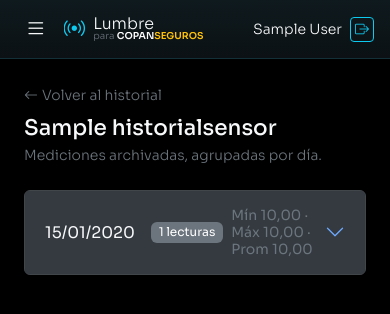
After one commit to delpianocp/esp32-tester, a Django app: a page that uses templates/base.html in a window 390 px wide. The commit adds this page. Shown: the top 314 px of the page. Run offline with Django 5.2, Linux system fonts and the light colour scheme; a user stored in the database is signed in; tables that the repository leaves empty hold one stand-in row (values such as "Sample post").

Commit message:
Historial persistente de sensores, decimales y responsive en sesiones

```diff
--- a/api/views.py
+++ b/api/views.py
@@ -6,7 +6,7 @@ from rest_framework.permissions import AllowAny, IsAuthenticated
 from rest_framework.response import Response
 from rest_framework.views import APIView
 
-from devices.models import Comando, Device, SolicitudVinculo, cerrar_sesiones_vencidas, generar_codigo_vinculo
+from devices.models import Comando, Device, SolicitudVinculo, archivar_lecturas_de_device, cerrar_sesiones_vencidas, generar_codigo_vinculo
 
 from .authentication import DeviceApiKeyAuthentication
 from .serializers import ComandoSerializer, LecturaSerializer
@@ -88,6 +88,7 @@ class ComandoEjecutadoView(APIView):
         data = ComandoSerializer(comando).data
 
         if comando.accion == "RESET":
+            archivar_lecturas_de_device(device)
             device.delete()
 
         return Response(data)
--- a/devices/models.py
+++ b/devices/models.py
@@ -222,3 +222,53 @@ def cerrar_sesiones_vencidas(device):
         if ahora >= limite:
             sesion.fin = limite
             sesion.save(update_fields=["fin"])
+
+
+class HistorialSensor(models.Model):
+    """
+    Archivo histórico de un sensor, INDEPENDIENTE del Device: cuando un
+    dispositivo se desvincula/elimina, sus lecturas normalmente se
+    borran en cascada - este modelo guarda una copia que sobrevive,
+    identificada por el nombre del sensor, para poder consultar sus
+    mediciones pasadas aunque el dispositivo ya no exista.
+    """
+
+    nombre_sensor = models.CharField(max_length=100)
+    device_id_original = models.UUIDField(
+        null=True, blank=True,
+        help_text="El ID que tenía el Device cuando existía (referencia, no FK)."
+    )
+    valor = models.FloatField()
+    timestamp = models.DateTimeField()
+    archivado_en = models.DateTimeField(auto_now_add=True)
+
+    class Meta:
+        ordering = ["-timestamp"]
+        indexes = [models.Index(fields=["nombre_sensor", "-timestamp"])]
+        verbose_name = "Lectura archivada"
+        verbose_name_plural = "Historial de sensores"
+
+    def __str__(self):
+        return f"{self.nombre_sensor}: {self.valor} ({self.timestamp:%d/%m/%Y %H:%M})"
+
+
+def archivar_lecturas_de_device(device):
+    """
+    Copia todas las lecturas de un dispositivo al archivo histórico
+    (HistorialSensor). Se llama justo ANTES de eliminar el Device, así
+    los datos sobreviven a la desvinculación. Usa bulk_create en lotes
+    para no hacer una query por lectura.
+    """
+    lecturas = device.lecturas.all().only("valor", "timestamp")
+    lote = [
+        HistorialSensor(
+            nombre_sensor=device.nombre,
+            device_id_original=device.id,
+            valor=l.valor,
+            timestamp=l.timestamp,
+        )
+        for l in lecturas
+    ]
+    if lote:
+        HistorialSensor.objects.bulk_create(lote, batch_size=1000)
+    return len(lote)
--- a/devices/urls.py
+++ b/devices/urls.py
@@ -9,6 +9,8 @@ urlpatterns = [
     path("mios/", views.my_devices, name="my_devices"),
     path("comparar/", views.comparar_sensores, name="comparar"),
     path("comparar/pdf/", views.comparar_pdf, name="comparar_pdf"),
+    path("historial/", views.historial_sensores, name="historial_sensores"),
+    path("historial/<str:nombre_sensor>/", views.historial_sensor_detalle, name="historial_sensor_detalle"),
     path("vincular/", views.solicitudes_vinculo, name="solicitudes_vinculo"),
     path("vincular/<int:solicitud_id>/", views.vincular_dispositivo, name="vincular"),
     path("vincular/<int:solicitud_id>/descartar/", views.descartar_solicitud, name="descartar_solicitud"),
--- a/devices/views.py
+++ b/devices/views.py
@@ -9,7 +9,15 @@ from django.utils import timezone
 
 from .account_forms import RegistroForm
 from .forms import ComandoForm, DeviceForm, VincularDeviceForm
-from .models import Comando, Device, SesionMedicion, SolicitudVinculo, cerrar_sesiones_vencidas
+from .models import (
+    Comando,
+    Device,
+    HistorialSensor,
+    SesionMedicion,
+    SolicitudVinculo,
+    archivar_lecturas_de_device,
+    cerrar_sesiones_vencidas,
+)
 
 
 def registro(request):
@@ -479,6 +487,71 @@ def eliminar_historial(request, pk):
 
 
 @login_required
+def historial_sensores(request):
+    """
+    Listado de todos los sensores que tienen mediciones archivadas
+    (dispositivos que fueron desvinculados/eliminados). Cada uno con
+    su cantidad de lecturas y rango de fechas.
+    """
+    from django.db.models import Count, Max, Min
+
+    sensores = (
+        HistorialSensor.objects
+        .order_by()
+        .values("nombre_sensor")
+        .annotate(
+            cantidad=Count("id"),
+            desde=Min("timestamp"),
+            hasta=Max("timestamp"),
+        )
+        .order_by("nombre_sensor")
+    )
+
+    return render(request, "devices/historial_sensores.html", {"sensores": sensores})
+
+
+@login_required
+def historial_sensor_detalle(request, nombre_sensor):
+    """
+    Mediciones archivadas de UN sensor, agrupadas por día. Cada día
+    muestra sus estadísticas (mín/máx/promedio/cantidad) y se puede
+    expandir para ver las lecturas una por una.
+    """
+    from collections import OrderedDict
+
+    lecturas = HistorialSensor.objects.filter(nombre_sensor=nombre_sensor).order_by("-timestamp")
+
+    if not lecturas.exists():
+        messages.error(request, f"No hay historial para '{nombre_sensor}'.")
+        return redirect("devices:historial_sensores")
+
+    # Agrupamos por día (en hora local)
+    dias = OrderedDict()
+    for l in lecturas:
+        dia = timezone.localtime(l.timestamp).date()
+        if dia not in dias:
+            dias[dia] = []
+        dias[dia].append(l)
+
+    dias_resumen = []
+    for dia, lecturas_dia in dias.items():
+        valores = [l.valor for l in lecturas_dia]
+        dias_resumen.append({
+            "fecha": dia,
+            "cantidad": len(valores),
+            "minimo": min(valores),
+            "maximo": max(valores),
+            "promedio": sum(valores) / len(valores),
+            "lecturas": lecturas_dia,
+        })
+
+    return render(request, "devices/historial_sensor_detalle.html", {
+        "nombre_sensor": nombre_sensor,
+        "dias": dias_resumen,
+    })
+
+
+@login_required
 def sesiones_medicion(request, pk):
     """
     Página propia (no desplegable) para administrar las sesiones de
@@ -574,8 +647,9 @@ def device_delete(request, pk):
         nombre = device.nombre
 
         if request.POST.get("accion") == "forzar":
+            archivar_lecturas_de_device(device)
             device.delete()
-            messages.success(request, f"Dispositivo '{nombre}' eliminado.")
+            messages.success(request, f"Dispositivo '{nombre}' eliminado. Sus mediciones quedaron en el historial.")
             return redirect("devices:my_devices")
 
         Comando.objects.create(device=device, accion="RESET")
--- a/templates/base.html
+++ b/templates/base.html
@@ -62,6 +62,9 @@
             <a class="nav-link {% if request.resolver_match.url_name == 'comparar' %}active{% else %}text-secondary{% endif %}" href="{% url 'devices:comparar' %}">
                 Comparar sensores
             </a>
+            <a class="nav-link {% if request.resolver_match.url_name == 'historial_sensores' %}active{% else %}text-secondary{% endif %}" href="{% url 'devices:historial_sensores' %}">
+                Historial de sensores
+            </a>
             {% endif %}
         </nav>
     </aside>
@@ -86,6 +89,9 @@
                 <a class="nav-link {% if request.resolver_match.url_name == 'comparar' %}active{% else %}text-secondary{% endif %}" href="{% url 'devices:comparar' %}">
                     Comparar sensores
                 </a>
+                <a class="nav-link {% if request.resolver_match.url_name == 'historial_sensores' %}active{% else %}text-secondary{% endif %}" href="{% url 'devices:historial_sensores' %}">
+                    Historial de sensores
+                </a>
                 {% endif %}
             </nav>
         </div>
--- /dev/null
+++ b/templates/devices/historial_sensor_detalle.html
@@ -0,0 +1,45 @@
+{% extends "base.html" %}
+{% block title %}Historial — {{ nombre_sensor }} — Lumbre{% endblock %}
+
+{% block content %}
+<a href="{% url 'devices:historial_sensores' %}" class="text-secondary small text-decoration-none">
+    <i class="bi bi-arrow-left me-1"></i>Volver al historial
+</a>
+
+<h1 class="h4 text-light mt-2 mb-1">{{ nombre_sensor }}</h1>
+<p class="text-secondary small mb-4">Mediciones archivadas, agrupadas por día.</p>
+
+<div class="accordion" id="acordeonDias">
+    {% for dia in dias %}
+    <div class="accordion-item bg-body-secondary border-secondary-subtle">
+        <h2 class="accordion-header">
+            <button class="accordion-button collapsed bg-body-secondary text-light" type="button"
+                    data-bs-toggle="collapse" data-bs-target="#dia{{ forloop.counter }}">
+                <span class="me-3">{{ dia.fecha|date:"d/m/Y" }}</span>
+                <span class="badge text-bg-secondary fw-normal me-2">{{ dia.cantidad }} lecturas</span>
+                <span class="text-secondary small">
+                    Mín {{ dia.minimo|floatformat:2 }} · Máx {{ dia.maximo|floatformat:2 }} · Prom {{ dia.promedio|floatformat:2 }}
+                </span>
+            </button>
+        </h2>
+        <div id="dia{{ forloop.counter }}" class="accordion-collapse collapse" data-bs-parent="#acordeonDias">
+            <div class="accordion-body p-0">
+                <div class="table-responsive overflow-auto" style="max-height: 320px;">
+                    <table class="table table-sm table-dark mb-0">
+                        <thead class="sticky-top"><tr><th>Valor</th><th>Hora</th></tr></thead>
+                        <tbody>
+                        {% for l in dia.lecturas %}
+                        <tr>
+                            <td>{{ l.valor|floatformat:2 }}</td>
+                            <td class="text-secondary small">{{ l.timestamp|time:"H:i:s" }}</td>
+                        </tr>
+                        {% endfor %}
+                        </tbody>
+                    </table>
+                </div>
+            </div>
+        </div>
+    </div>
+    {% endfor %}
+</div>
+{% endblock %}
```
Also changed, not shown: devices/admin.py (+15 -1 lines), templates/devices/historial_sensores.html (added, +35 -0 lines), templates/devices/sesiones_medicion.html (+5 -5 lines), devices/migrations/0009_historialsensor.py (added).
